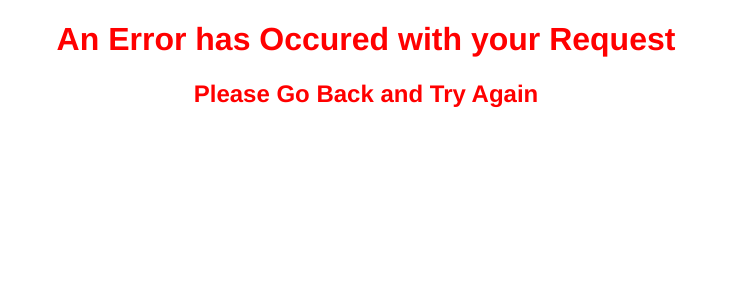
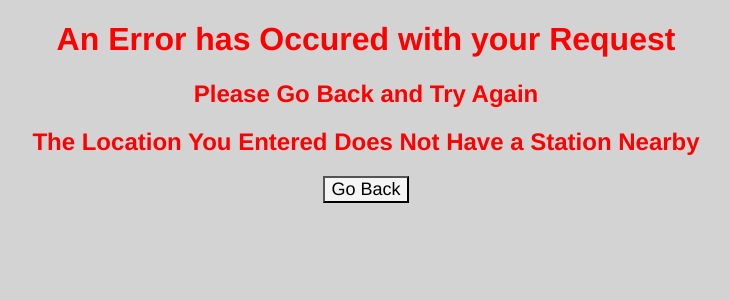
Before and after one commit to AZ3147/Assignment3, a Flask app: page /error_page in a window 1280 px wide. Shown: the top 300 px of the page, without its empty margins (274-1004 px from the left). Run offline with Flask 3, Linux system fonts and the light colour scheme.

Commit message:
finished

```diff
--- a/app.py
+++ b/app.py
@@ -1,5 +1,5 @@
 from flask import Flask, render_template, request, redirect
-from mbta_helper import find_stop_near
+from mbta_helper import find_stop_near, get_temp
 
 
 app = Flask(__name__)
@@ -24,7 +24,10 @@ def nearest_mbta():
     else:
         wheelchair_access = 'This location does not have wheelchair access'
 
-    return render_template ('nearest_mbta.html', name = name, wheelchair_access = wheelchair_access)
+    temp, temp_feel = get_temp('Boston')
+
+    return render_template ('nearest_mbta.html', name = name, wheelchair_access = wheelchair_access, temp = temp, temp_feel = temp_feel)
+
 
 @app.route('/error_page')
 def error_page():
--- a/mbta_helper.py
+++ b/mbta_helper.py
@@ -1,5 +1,5 @@
 # Your API KEYS (you need to use your own keys - very long random characters)
-from config import MAPBOX_TOKEN, MBTA_API_KEY
+from config import MAPBOX_TOKEN, MBTA_API_KEY, WEATHER_API_KEY
 
 import pprint
 import json
@@ -57,7 +57,10 @@ def get_nearest_station(latitude: str, longitude: str) -> tuple[str, bool]:
     nearest_station = MBTA_BASE_URL + "?filter[latitude]=" + str(latitude) +"&filter[longitude]=" + str(longitude) + "&sort=distance"
     nearest_station_data = get_json(nearest_station)
     if nearest_station_data["data"] == []: #stops exception for out-of-range cities
-        answer = 'There are no stations near this location'
+        #answer = 'There are no stations near this location'
+        answer = None
+        if answer == None:
+            print('There are no stations near this location')
         return answer
     else:
         nearest_station_name = nearest_station_data["data"][0]["attributes"]["name"]
@@ -85,15 +88,24 @@ def find_stop_near(place_name: str) -> tuple[str, bool]:
         station = get_nearest_station(latitude, longitude)
         return station
 
+def get_temp(city):
+    APIKEY = WEATHER_API_KEY
+    country_code = 'us'
+    url = f'https://api.openweathermap.org/data/2.5/weather?q={city},{country_code}&APPID={APIKEY}&units=metric'
 
-
+    with urllib.request.urlopen(url) as f:
+        response_text = f.read().decode('utf-8')
+        # print(response_text)
+        response_data = json.loads(response_text)
+        temp_in_farenheit = ((response_data['main']['temp'])*(9/5)) + 32
+        temp_feel = ((response_data['main']['feels_like'])*(9/5))+32
+        return temp_in_farenheit, temp_feel
 
 def main():
     """
     You should test all the above functions here
     """
     "Test get_json"
-
     place_name = 'Boston Common'
     url = get_url(place_name)
     print(url)
@@ -112,8 +124,9 @@ def main():
     "nearest station, using input"
     print(find_stop_near(input("Please enter a city to find a close MBTA station ")))
 
-
-
+    "Get Temp"
+    temp, temp_feel = get_temp('boston')
+    print(f' the temperature in Boston is {temp:.2f} degrees, but it feels like it is {temp_feel:.2f} degrees')
 
 
 if __name__ == '__main__':
--- a/templates/error_page.html
+++ b/templates/error_page.html
@@ -21,17 +21,31 @@
     text-align: center;
    }
    button{
-    background-color: black;
-    color: white;
+    background-color: whitesmoke;
+    color: black;
     font-size: large;
     font-family: 'Franklin Gothic Medium', 'Arial Narrow', Arial, sans-serif;
+    display: block;
+    margin:auto;
+  }
+   button:hover{
+    background-color: lightblue;
+   }
+   body{
+    background-color: lightgray;
    }
   </style>
   </head>
 
   <body>
     <h1>An Error has Occured with your Request</h1>
-    <h2> Please Go Back and Try Again</h2>
-    <!-- <button> Go Back</button> -->
+    <h2>Please Go Back and Try Again</h2>
+    <h2>The Location You Entered Does Not Have a Station Nearby</h2>
+    <button onclick="goBack()">Go Back</button>
+    <script>
+      function goBack() {
+        window.history.back();
+      }
+    </script>
   </body>
 </html>
```
Also changed, not shown: templates/index.html (+16 -9 lines), templates/nearest_mbta.html (+21 -1 lines), image-1.png (added), image.png (added), templates/MBTA_Boston_subway_map.png (renamed from MBTA_Boston_subway_map.png).
